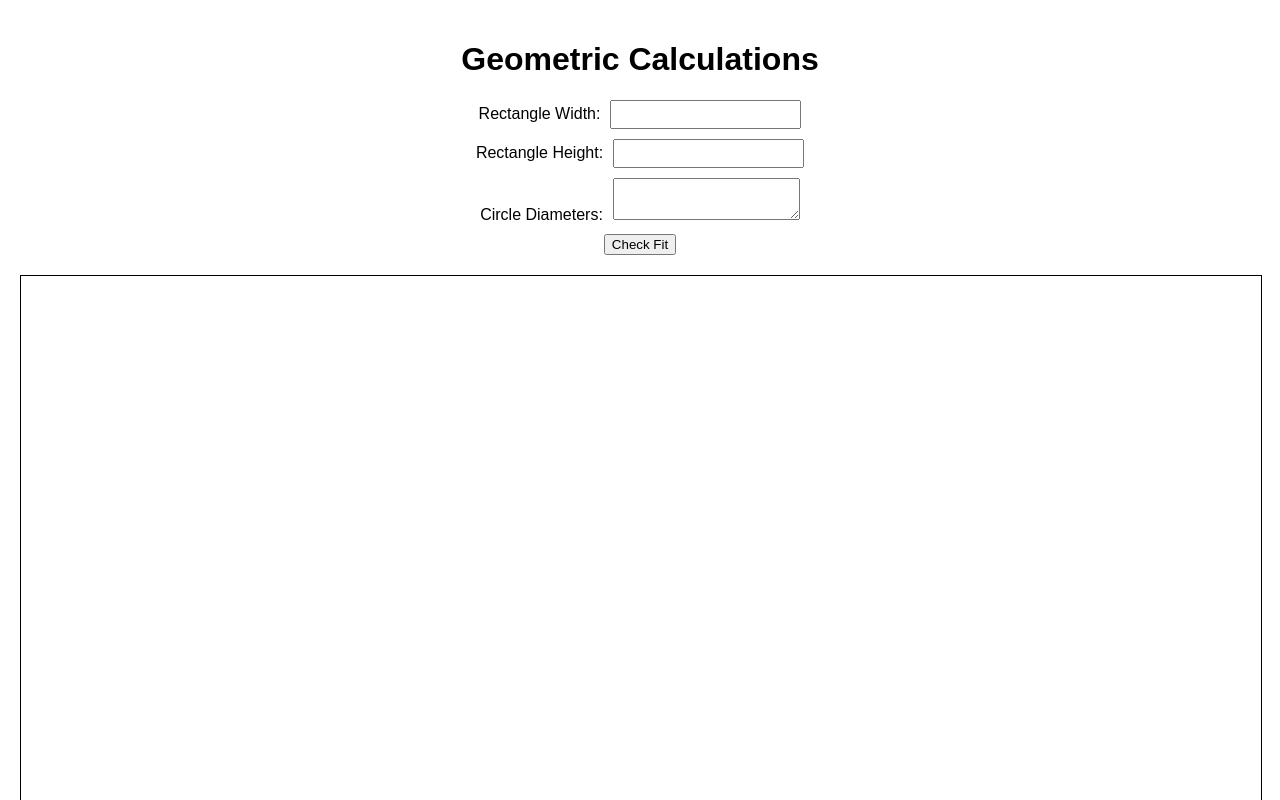
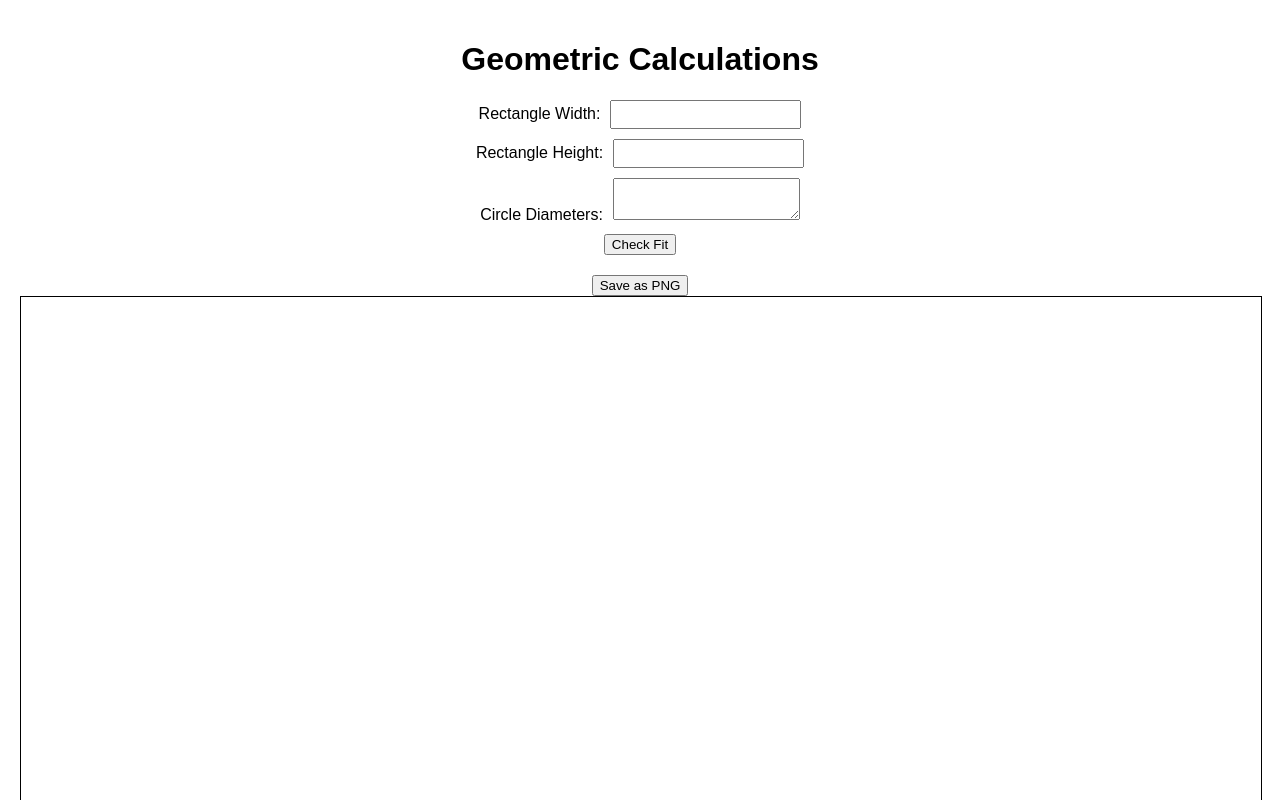
Before and after one commit to MrToKa/geometry-app, a React (Create React App) app: page / in a window 1280 px wide. Shown: the top 800 px of the page. Built offline with nearby package versions, Linux system fonts and the light colour scheme.

Commit message:
Canvas can be saved as png

```diff
--- a/src/App.js
+++ b/src/App.js
@@ -6,7 +6,7 @@ const App = () => {
   const [diameters, setDiameters] = useState('');
   const [result, setResult] = useState(null);
   const [totalSum, setTotalSum] = useState(0);
-  const [freeWidthPercentage, setFreeWidthPercentage] = useState(0); // Add state for free width percentage
+  const [freeWidthPercentage, setFreeWidthPercentage] = useState(0);
   const canvasRef = useRef(null);
 
   const spacing = 1 * 4; // Fixed spacing value, scaled up by 4
@@ -117,6 +117,10 @@ const App = () => {
     const ctx = canvas.getContext('2d');
     ctx.clearRect(0, 0, canvas.width, canvas.height);
 
+    // Ensure the canvas size matches the drawn content
+    canvas.width = width + 100;  // Additional padding
+    canvas.height = height + 100; // Additional padding
+
     // Draw rectangle
     ctx.strokeStyle = 'black';
     ctx.strokeRect(50, 50, width, height);
@@ -132,10 +136,10 @@ const App = () => {
     // Width at the bottom
     ctx.fillText(`Useful tray width: ${(width / 4)} mm`, 50 + width / 2, 50 + height + textPadding);
 
-    // Height on the left
+    // Height on the right side
     ctx.save();
-    ctx.translate(50 - textPadding, 50 + height / 2);
-    ctx.rotate(-Math.PI / 2);
+    ctx.translate(50 + width + textPadding, 50 + height / 2);
+    ctx.rotate(Math.PI / 2); // Rotate 90 degrees clockwise
     ctx.fillText(`Useful tray height: ${(height / 4)} mm`, 0, 0);
     ctx.restore();
 
@@ -197,6 +201,16 @@ const App = () => {
     });
   };
 
+  const handleSave = () => {
+    const canvas = canvasRef.current;
+    canvas.toBlob((blob) => {
+      const link = document.createElement('a');
+      link.href = URL.createObjectURL(blob);
+      link.download = 'canvas_image.png'; // Change to PNG
+      link.click();
+    }, 'image/png'); // Change to PNG
+  };
+
   useEffect(() => {
     const canvas = canvasRef.current;
     canvas.width = window.innerWidth * 1.5; // Scale up the canvas width
@@ -225,9 +239,10 @@ const App = () => {
         <div>
           {result ? <p>All circles can fit inside the rectangle.</p> : <p>Circles cannot fit inside the rectangle.</p>}
           <p>Total sum of diameters: {totalSum.toFixed(2)}</p>
-          <p>Percentage of free width: {freeWidthPercentage.toFixed(2)}%</p> {/* Display the free width percentage */}
+          <p>Percentage of free width: {freeWidthPercentage.toFixed(2)}%</p>
         </div>
       )}
+      <button onClick={handleSave}>Save as PNG</button>
       <canvas ref={canvasRef} style={{ width: '100%', height: '100%' }} />
     </div>
   );
```
Lines whose indentation alone changed are shown as unchanged.
